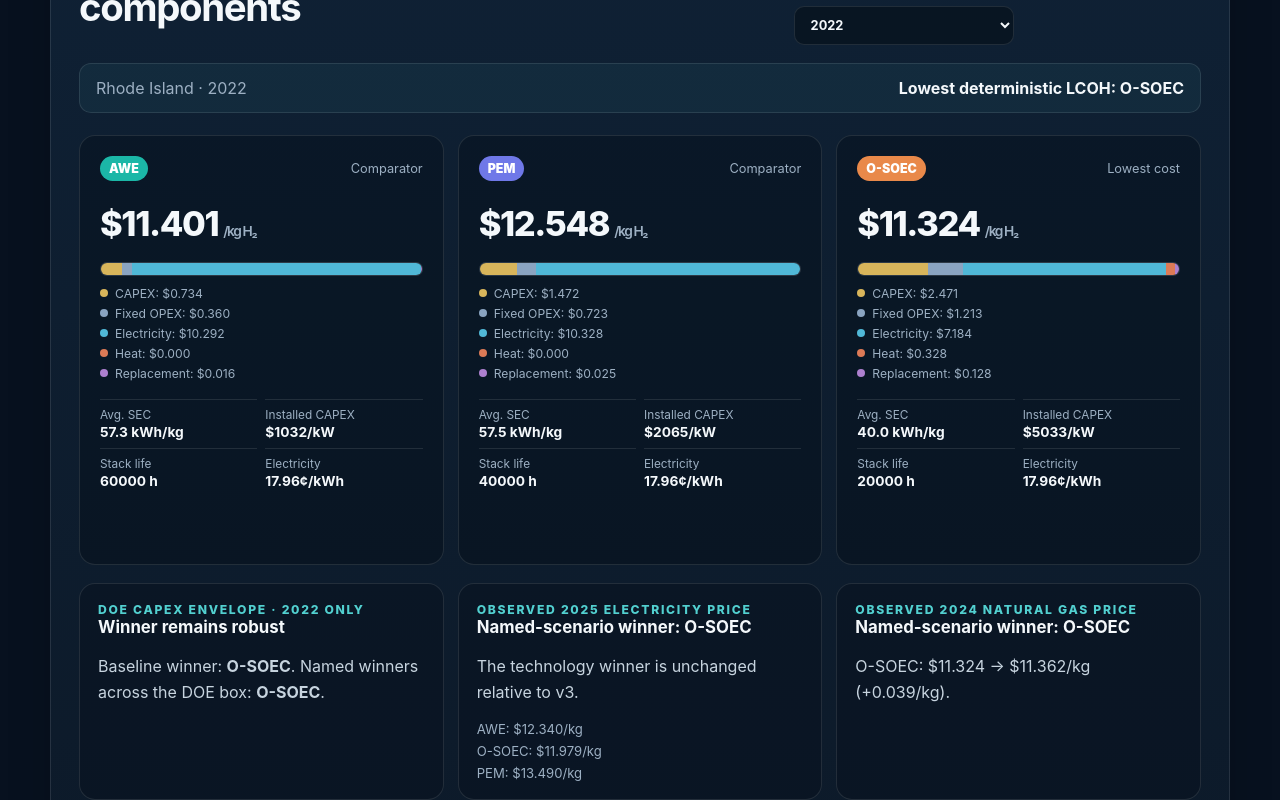
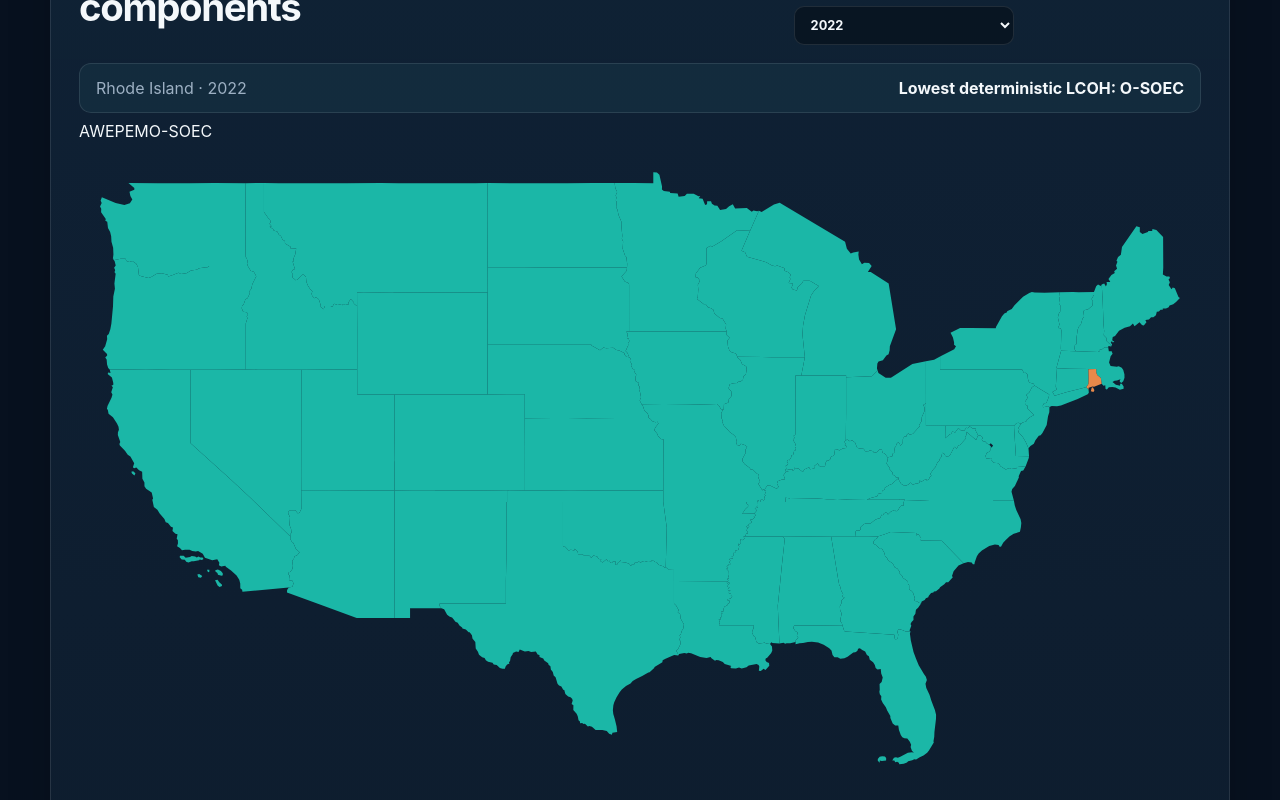
Before and after one commit to AndreNavaJime/GreenHydrogen, a Next.js app: page / in a window 1280 px wide. Shown: the part 1160-1960 px from the top of the page. Built offline with nearby package versions, Linux system fonts and the light colour scheme.

Commit message:
Integrate interactive state map with canonical explorer

```diff
--- a/app/page.tsx
+++ b/app/page.tsx
@@ -3,6 +3,7 @@
 import { useEffect, useMemo, useState } from "react";
 import { cohorts, doeBenchmarks, robustness, type CohortKey } from "@/data/revisedV3";
 import { fetchCsv, num, type CsvRow } from "@/lib/csv";
+import USStateMap from "@/components/USStateMap";
 
 const techClass: Record<string, string> = {
   AWE: "tech-awe",
@@ -261,6 +262,13 @@ export default function Home() {
               <span>{stateName} · {year}</span>
               <strong>Lowest deterministic LCOH: {selectedWinner}</strong>
             </div>
+
+            <USStateMap
+              rows={baseline}
+              year={year}
+              selectedState={stateName}
+              onSelectState={setStateName}
+            />
             <div className="tech-grid">
               {selectedRows.map((row) => (
                 <article className="tech-card explorer-card" key={row.Technology}>
```
